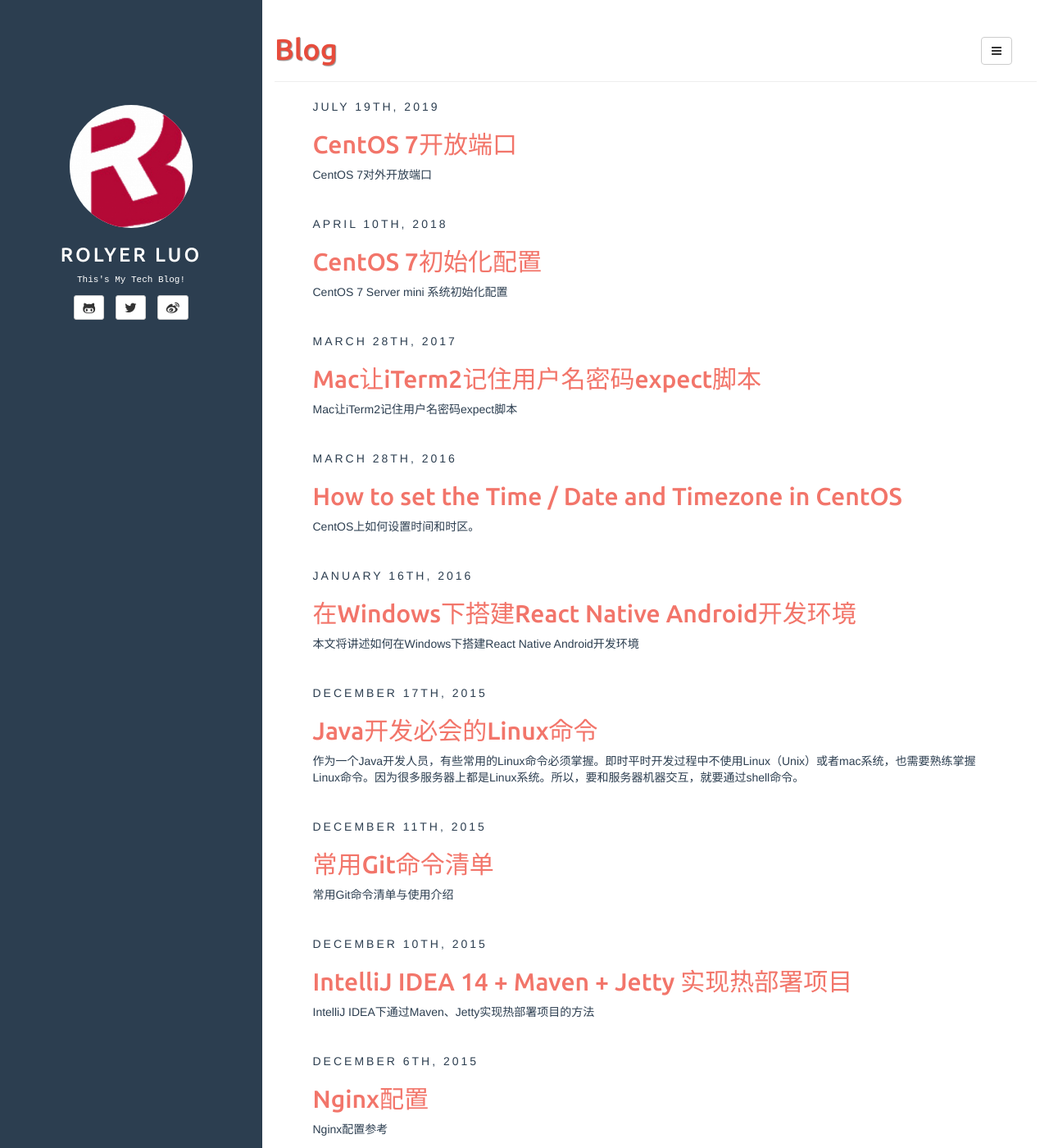
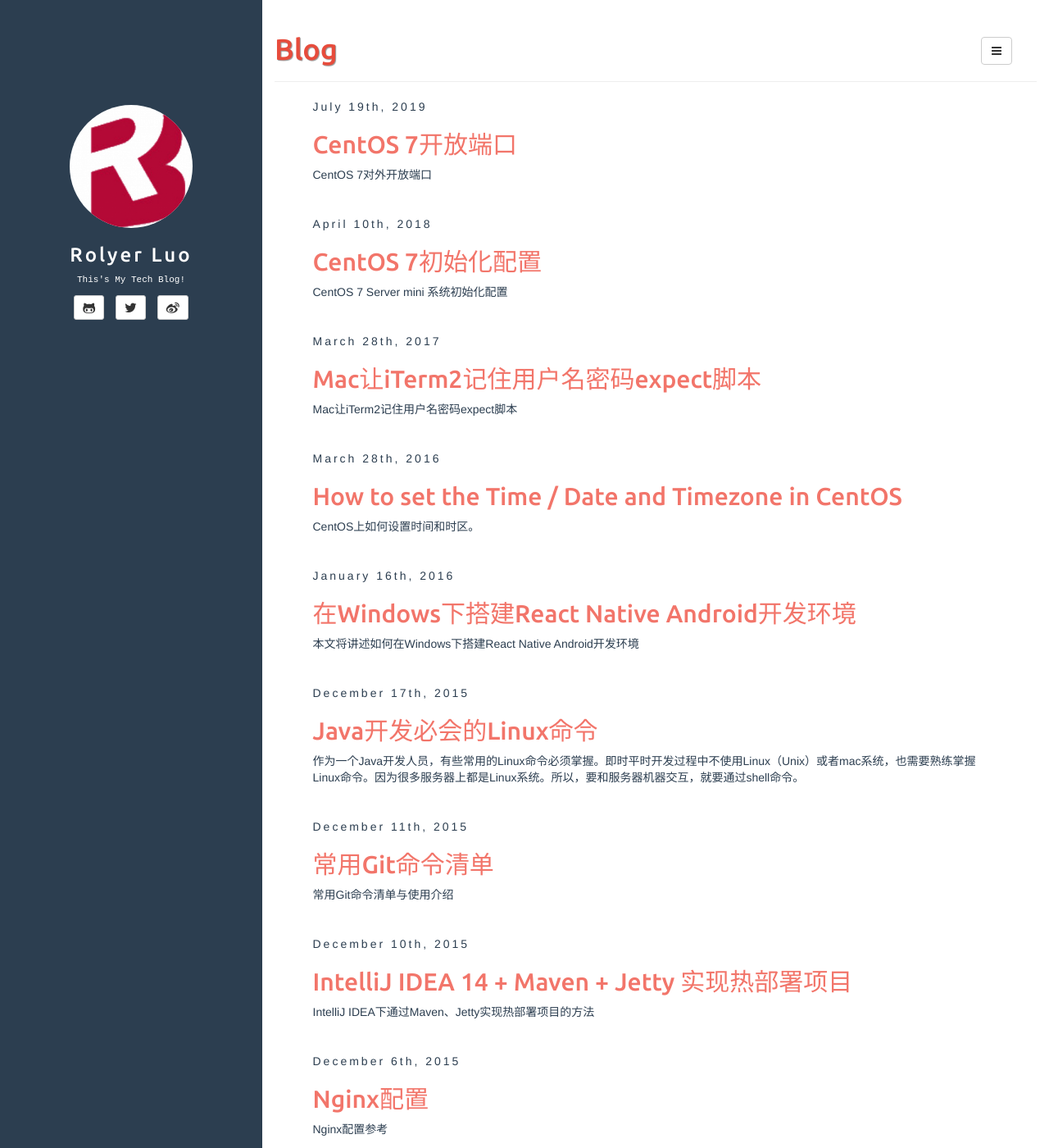
Before and after one commit to rolyer/rolyer.github.com, a Jekyll site: the page built from index.html, in a window 1280 px wide and 1400 px high. Shown: the whole window at 82% size. Built offline with Jekyll 4.4.1, drawn with Linux system fonts in a browser that asks for light colours; the list of posts is cut into pages by our own code.

Commit message:
remove uppercase

```diff
--- a/assets/css/style.css
+++ b/assets/css/style.css
@@ -23,7 +23,7 @@ body{
 
 .sidebar-header .title{
 	letter-spacing: 3px;
-	text-transform: uppercase;
+	/* text-transform: uppercase; */
 }
 
 .sidebar-header .title a{
@@ -101,7 +101,7 @@ article{
 }
 
 .post-date {
-	text-transform: uppercase;
+	/* text-transform: uppercase; */
 	font-size: 14px;
 	letter-spacing: 3px;
 }
```
